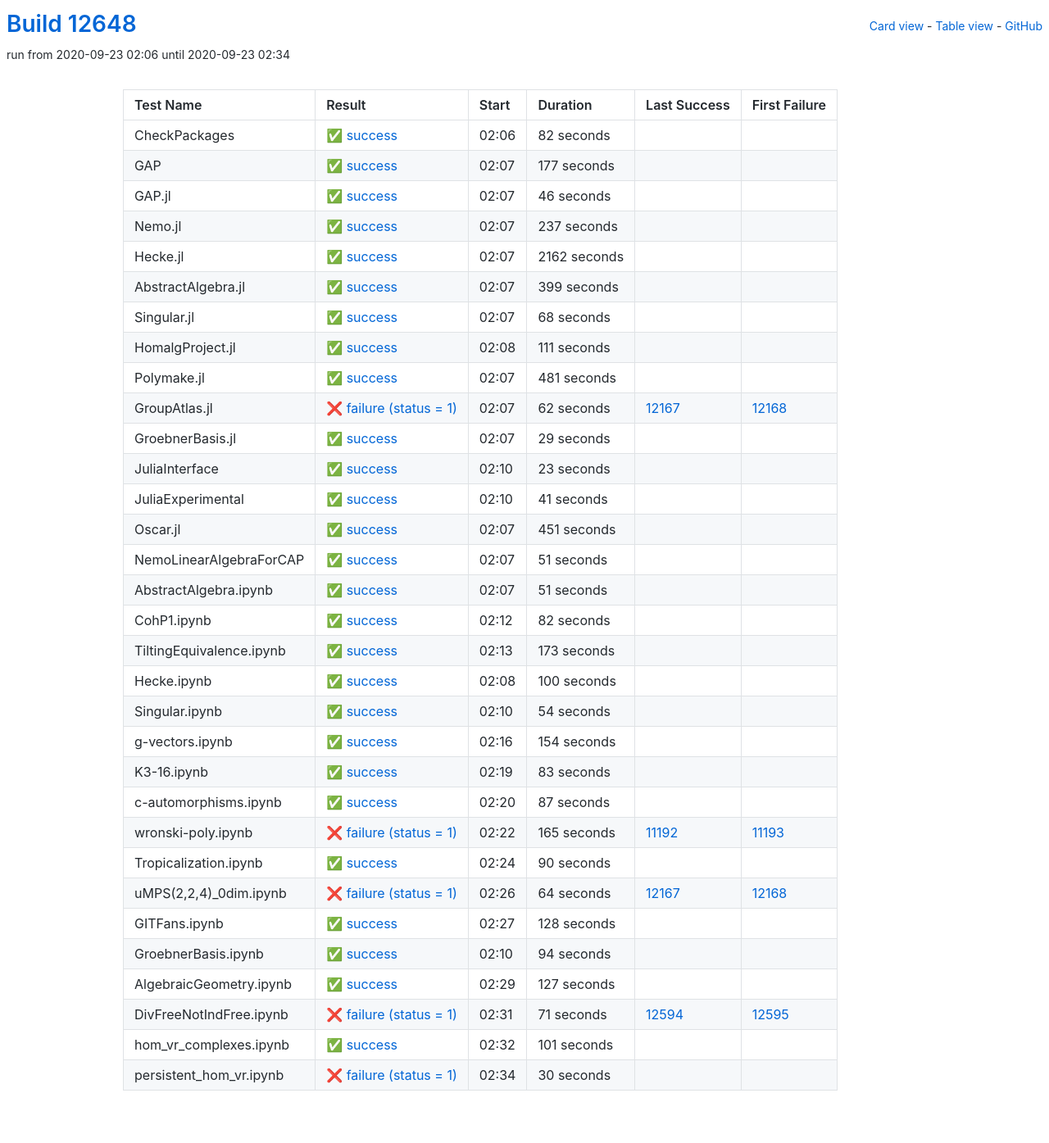
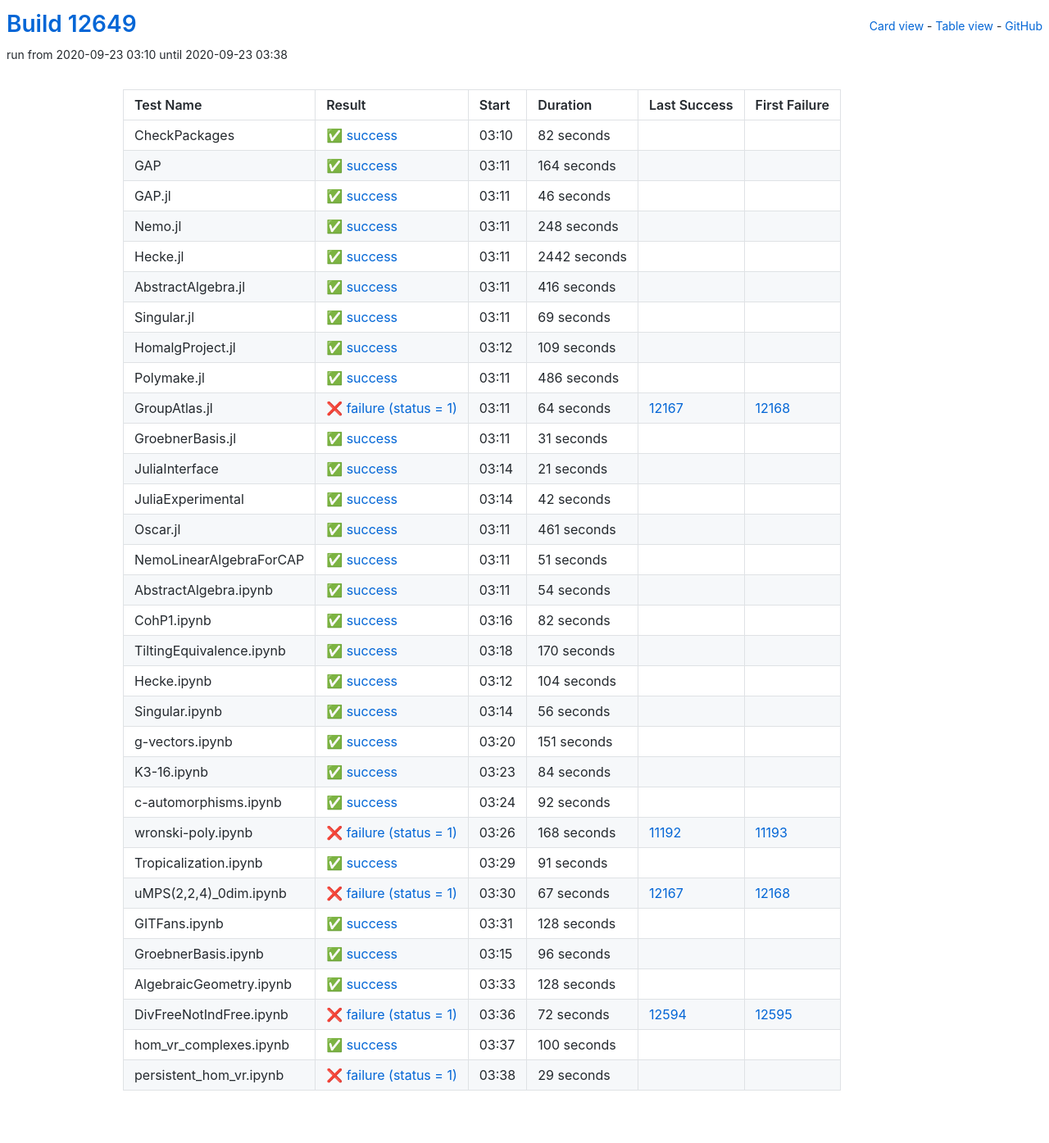
Before and after one commit to oscar-system/oscar-ci-status, a Jekyll site: the page built from table.html, in a window 1280 px wide. Shown: the whole page at 82% size. Built offline with Jekyll 4.4.1, drawn with Linux system fonts in a browser that asks for light colours.

Commit message:
Build #12649

```diff
--- a/_data/ci.yml
+++ b/_data/ci.yml
@@ -1,6 +1,6 @@
 ---
-build: 12648
-build_url: https://oscarci.mathematik.uni-kl.de/job/oscar/12648/
+build: 12649
+build_url: https://oscarci.mathematik.uni-kl.de/job/oscar/12649/
 job: oscar
 organization: oscar-system
 repo: oscar-ci-status
@@ -8,8 +8,8 @@ repourl: https://github.com/oscar-system/oscar-ci-status
 tests:
 - name: CheckPackages
   id: checkpackages
-  log: https://oscarci.mathematik.uni-kl.de/job/oscar/12648/artifact/logs/build-12648/CheckPackages.log
-  start: 2020-09-23 02:06
+  log: https://oscarci.mathematik.uni-kl.de/job/oscar/12649/artifact/logs/build-12649/CheckPackages.log
+  start: 2020-09-23 03:10
   success: true
   exitcode: 0
   status: success
@@ -20,20 +20,20 @@ tests:
   first_failure_url:
 - name: GAP
   id: gap
-  log: https://oscarci.mathematik.uni-kl.de/job/oscar/12648/artifact/logs/build-12648/GAP.log
-  start: 2020-09-23 02:07
+  log: https://oscarci.mathematik.uni-kl.de/job/oscar/12649/artifact/logs/build-12649/GAP.log
+  start: 2020-09-23 03:11
   success: true
   exitcode: 0
   status: success
-  duration: 177
+  duration: 164
   last_success: false
   last_success_url:
   first_failure: false
   first_failure_url:
 - name: GAP.jl
   id: gap-jl
-  log: https://oscarci.mathematik.uni-kl.de/job/oscar/12648/artifact/logs/build-12648/GAP.jl.log
-  start: 2020-09-23 02:07
+  log: https://oscarci.mathematik.uni-kl.de/job/oscar/12649/artifact/logs/build-12649/GAP.jl.log
+  start: 2020-09-23 03:11
   success: true
   exitcode: 0
   status: success
@@ -44,140 +44,140 @@ tests:
   first_failure_url:
 - name: Nemo.jl
   id: nemo-jl
-  log: https://oscarci.mathematik.uni-kl.de/job/oscar/12648/artifact/logs/build-12648/Nemo.jl.log
-  start: 2020-09-23 02:07
+  log: https://oscarci.mathematik.uni-kl.de/job/oscar/12649/artifact/logs/build-12649/Nemo.jl.log
+  start: 2020-09-23 03:11
   success: true
   exitcode: 0
   status: success
-  duration: 237
+  duration: 248
   last_success: false
   last_success_url:
   first_failure: false
   first_failure_url:
 - name: Hecke.jl
   id: hecke-jl
-  log: https://oscarci.mathematik.uni-kl.de/job/oscar/12648/artifact/logs/build-12648/Hecke.jl.log
-  start: 2020-09-23 02:07
+  log: https://oscarci.mathematik.uni-kl.de/job/oscar/12649/artifact/logs/build-12649/Hecke.jl.log
+  start: 2020-09-23 03:11
   success: true
   exitcode: 0
   status: success
-  duration: 2162
+  duration: 2442
   last_success: false
   last_success_url:
   first_failure: false
   first_failure_url:
 - name: AbstractAlgebra.jl
   id: abstractalgebra-jl
-  log: https://oscarci.mathematik.uni-kl.de/job/oscar/12648/artifact/logs/build-12648/AbstractAlgebra.jl.log
-  start: 2020-09-23 02:07
+  log: https://oscarci.mathematik.uni-kl.de/job/oscar/12649/artifact/logs/build-12649/AbstractAlgebra.jl.log
+  start: 2020-09-23 03:11
   success: true
   exitcode: 0
   status: success
-  duration: 399
+  duration: 416
   last_success: false
   last_success_url:
   first_failure: false
   first_failure_url:
 - name: Singular.jl
   id: singular-jl
-  log: https://oscarci.mathematik.uni-kl.de/job/oscar/12648/artifact/logs/build-12648/Singular.jl.log
-  start: 2020-09-23 02:07
+  log: https://oscarci.mathematik.uni-kl.de/job/oscar/12649/artifact/logs/build-12649/Singular.jl.log
+  start: 2020-09-23 03:11
   success: true
   exitcode: 0
   status: success
-  duration: 68
+  duration: 69
   last_success: false
   last_success_url:
   first_failure: false
   first_failure_url:
 - name: HomalgProject.jl
   id: homalgproject-jl
-  log: https://oscarci.mathematik.uni-kl.de/job/oscar/12648/artifact/logs/build-12648/HomalgProject.jl.log
-  start: 2020-09-23 02:08
+  log: https://oscarci.mathematik.uni-kl.de/job/oscar/12649/artifact/logs/build-12649/HomalgProject.jl.log
+  start: 2020-09-23 03:12
   success: true
   exitcode: 0
   status: success
-  duration: 111
+  duration: 109
   last_success: false
   last_success_url:
   first_failure: false
   first_failure_url:
 - name: Polymake.jl
   id: polymake-jl
-  log: https://oscarci.mathematik.uni-kl.de/job/oscar/12648/artifact/logs/build-12648/Polymake.jl.log
-  start: 2020-09-23 02:07
+  log: https://oscarci.mathematik.uni-kl.de/job/oscar/12649/artifact/logs/build-12649/Polymake.jl.log
+  start: 2020-09-23 03:11
   success: true
   exitcode: 0
   status: success
-  duration: 481
+  duration: 486
   last_success: false
   last_success_url:
   first_failure: false
   first_failure_url:
 - name: GroupAtlas.jl
   id: groupatlas-jl
-  log: https://oscarci.mathematik.uni-kl.de/job/oscar/12648/artifact/logs/build-12648/GroupAtlas.jl.log
-  start: 2020-09-23 02:07
+  log: https://oscarci.mathematik.uni-kl.de/job/oscar/12649/artifact/logs/build-12649/GroupAtlas.jl.log
+  start: 2020-09-23 03:11
   success: false
   exitcode: 1
   status: failure
-  duration: 62
+  duration: 64
   last_success: 12167
   last_success_url: https://oscarci.mathematik.uni-kl.de/job/oscar/12167/
   first_failure: 12168
   first_failure_url: https://oscarci.mathematik.uni-kl.de/job/oscar/12168/
 - name: GroebnerBasis.jl
   id: groebnerbasis-jl
-  log: https://oscarci.mathematik.uni-kl.de/job/oscar/12648/artifact/logs/build-12648/GroebnerBasis.jl.log
-  start: 2020-09-23 02:07
+  log: https://oscarci.mathematik.uni-kl.de/job/oscar/12649/artifact/logs/build-12649/GroebnerBasis.jl.log
+  start: 2020-09-23 03:11
   success: true
   exitcode: 0
   status: success
-  duration: 29
+  duration: 31
   last_success: false
   last_success_url:
   first_failure: false
   first_failure_url:
 - name: JuliaInterface
   id: juliainterface
-  log: https://oscarci.mathematik.uni-kl.de/job/oscar/12648/artifact/logs/build-12648/JuliaInterface.log
-  start: 2020-09-23 02:10
+  log: https://oscarci.mathematik.uni-kl.de/job/oscar/12649/artifact/logs/build-12649/JuliaInterface.log
+  start: 2020-09-23 03:14
   success: true
   exitcode: 0
   status: success
-  duration: 23
+  duration: 21
   last_success: false
   last_success_url:
   first_failure: false
   first_failure_url:
 - name: JuliaExperimental
   id: juliaexperimental
-  log: https://oscarci.mathematik.uni-kl.de/job/oscar/12648/artifact/logs/build-12648/JuliaExperimental.log
-  start: 2020-09-23 02:10
+  log: https://oscarci.mathematik.uni-kl.de/job/oscar/12649/artifact/logs/build-12649/JuliaExperimental.log
+  start: 2020-09-23 03:14
   success: true
   exitcode: 0
   status: success
-  duration: 41
+  duration: 42
   last_success: false
   last_success_url:
   first_failure: false
   first_failure_url:
 - name: Oscar.jl
   id: oscar-jl
-  log: https://oscarci.mathematik.uni-kl.de/job/oscar/12648/artifact/logs/build-12648/Oscar.jl.log
-  start: 2020-09-23 02:07
+  log: https://oscarci.mathematik.uni-kl.de/job/oscar/12649/artifact/logs/build-12649/Oscar.jl.log
+  start: 2020-09-23 03:11
   success: true
   exitcode: 0
   status: success
-  duration: 451
+  duration: 461
   last_success: false
   last_success_url:
   first_failure: false
   first_failure_url:
 - name: NemoLinearAlgebraForCAP
   id: nemolinearalgebraforcap
-  log: https://oscarci.mathematik.uni-kl.de/job/oscar/12648/artifact/logs/build-12648/NemoLinearAlgebraForCAP.log
-  start: 2020-09-23 02:07
+  log: https://oscarci.mathematik.uni-kl.de/job/oscar/12649/artifact/logs/build-12649/NemoLinearAlgebraForCAP.log
+  start: 2020-09-23 03:11
   success: true
   exitcode: 0
   status: success
@@ -188,20 +188,20 @@ tests:
   first_failure_url:
 - name: AbstractAlgebra.ipynb
   id: abstractalgebra-ipynb
-  log: https://oscarci.mathematik.uni-kl.de/job/oscar/12648/artifact/logs/build-12648/AbstractAlgebra.ipynb.log
-  start: 2020-09-23 02:07
+  log: https://oscarci.mathematik.uni-kl.de/job/oscar/12649/artifact/logs/build-12649/AbstractAlgebra.ipynb.log
+  start: 2020-09-23 03:11
   success: true
   exitcode: 0
   status: success
-  duration: 51
+  duration: 54
   last_success: false
   last_success_url:
   first_failure: false
   first_failure_url:
 - name: CohP1.ipynb
   id: cohp1-ipynb
-  log: https://oscarci.mathematik.uni-kl.de/job/oscar/12648/artifact/logs/build-12648/CohP1.ipynb.log
-  start: 2020-09-23 02:12
+  log: https://oscarci.mathematik.uni-kl.de/job/oscar/12649/artifact/logs/build-12649/CohP1.ipynb.log
+  start: 2020-09-23 03:16
   success: true
   exitcode: 0
   status: success
@@ -212,116 +212,116 @@ tests:
   first_failure_url:
 - name: TiltingEquivalence.ipynb
   id: tiltingequivalence-ipynb
-  log: https://oscarci.mathematik.uni-kl.de/job/oscar/12648/artifact/logs/build-12648/TiltingEquivalence.ipynb.log
-  start: 2020-09-23 02:13
+  log: https://oscarci.mathematik.uni-kl.de/job/oscar/12649/artifact/logs/build-12649/TiltingEquivalence.ipynb.log
+  start: 2020-09-23 03:18
   success: true
   exitcode: 0
   status: success
-  duration: 173
+  duration: 170
   last_success: false
   last_success_url:
   first_failure: false
   first_failure_url:
 - name: Hecke.ipynb
   id: hecke-ipynb
-  log: https://oscarci.mathematik.uni-kl.de/job/oscar/12648/artifact/logs/build-12648/Hecke.ipynb.log
-  start: 2020-09-23 02:08
+  log: https://oscarci.mathematik.uni-kl.de/job/oscar/12649/artifact/logs/build-12649/Hecke.ipynb.log
+  start: 2020-09-23 03:12
   success: true
   exitcode: 0
   status: success
-  duration: 100
+  duration: 104
   last_success: false
   last_success_url:
   first_failure: false
   first_failure_url:
 - name: Singular.ipynb
   id: singular-ipynb
-  log: https://oscarci.mathematik.uni-kl.de/job/oscar/12648/artifact/logs/build-12648/Singular.ipynb.log
-  start: 2020-09-23 02:10
+  log: https://oscarci.mathematik.uni-kl.de/job/oscar/12649/artifact/logs/build-12649/Singular.ipynb.log
+  start: 2020-09-23 03:14
   success: true
   exitcode: 0
   status: success
-  duration: 54
+  duration: 56
   last_success: false
   last_success_url:
   first_failure: false
   first_failure_url:
 - name: g-vectors.ipynb
   id: g-vectors-ipynb
-  log: https://oscarci.mathematik.uni-kl.de/job/oscar/12648/artifact/logs/build-12648/g-vectors.ipynb.log
-  start: 2020-09-23 02:16
+  log: https://oscarci.mathematik.uni-kl.de/job/oscar/12649/artifact/logs/build-12649/g-vectors.ipynb.log
+  start: 2020-09-23 03:20
   success: true
   exitcode: 0
   status: success
-  duration: 154
+  duration: 151
   last_success: false
   last_success_url:
   first_failure: false
   first_failure_url:
 - name: K3-16.ipynb
   id: k3-16-ipynb
-  log: https://oscarci.mathematik.uni-kl.de/job/oscar/12648/artifact/logs/build-12648/K3-16.ipynb.log
-  start: 2020-09-23 02:19
+  log: https://oscarci.mathematik.uni-kl.de/job/oscar/12649/artifact/logs/build-12649/K3-16.ipynb.log
+  start: 2020-09-23 03:23
   success: true
   exitcode: 0
   status: success
-  duration: 83
+  duration: 84
   last_success: false
   last_success_url:
   first_failure: false
   first_failure_url:
 - name: c-automorphisms.ipynb
   id: c-automorphisms-ipynb
-  log: https://oscarci.mathematik.uni-kl.de/job/oscar/12648/artifact/logs/build-12648/c-automorphisms.ipynb.log
-  start: 2020-09-23 02:20
+  log: https://oscarci.mathematik.uni-kl.de/job/oscar/12649/artifact/logs/build-12649/c-automorphisms.ipynb.log
+  start: 2020-09-23 03:24
   success: true
   exitcode: 0
   status: success
-  duration: 87
+  duration: 92
   last_success: false
   last_success_url:
   first_failure: false
   first_failure_url:
 - name: wronski-poly.ipynb
   id: wronski-poly-ipynb
-  log: https://oscarci.mathematik.uni-kl.de/job/oscar/12648/artifact/logs/build-12648/wronski-poly.ipynb.log
-  start: 2020-09-23 02:22
+  log: https://oscarci.mathematik.uni-kl.de/job/oscar/12649/artifact/logs/build-12649/wronski-poly.ipynb.log
+  start: 2020-09-23 03:26
   success: false
   exitcode: 1
   status: failure
-  duration: 165
+  duration: 168
   last_success: 11192
   last_success_url: https://oscarci.mathematik.uni-kl.de/job/oscar/11192/
   first_failure: 11193
   first_failure_url: https://oscarci.mathematik.uni-kl.de/job/oscar/11193/
 - name: Tropicalization.ipynb
   id: tropicalization-ipynb
-  log: https://oscarci.mathematik.uni-kl.de/job/oscar/12648/artifact/logs/build-12648/Tropicalization.ipynb.log
-  start: 2020-09-23 02:24
+  log: https://oscarci.mathematik.uni-kl.de/job/oscar/12649/artifact/logs/build-12649/Tropicalization.ipynb.log
+  start: 2020-09-23 03:29
   success: true
   exitcode: 0
   status: success
-  duration: 90
+  duration: 91
   last_success: false
   last_success_url:
   first_failure: false
   first_failure_url:
 - name: uMPS(2,2,4)_0dim.ipynb
   id: umps-2-2-4-0dim-ipynb
-  log: https://oscarci.mathematik.uni-kl.de/job/oscar/12648/artifact/logs/build-12648/uMPS-2-2-4-_0dim.ipynb.log
-  start: 2020-09-23 02:26
+  log: https://oscarci.mathematik.uni-kl.de/job/oscar/12649/artifact/logs/build-12649/uMPS-2-2-4-_0dim.ipynb.log
+  start: 2020-09-23 03:30
   success: false
   exitcode: 1
   status: failure
-  duration: 64
+  duration: 67
   last_success: 12167
   last_success_url: https://oscarci.mathematik.uni-kl.de/job/oscar/12167/
   first_failure: 12168
   first_failure_url: https://oscarci.mathematik.uni-kl.de/job/oscar/12168/
 - name: GITFans.ipynb
   id: gitfans-ipynb
-  log: https://oscarci.mathematik.uni-kl.de/job/oscar/12648/artifact/logs/build-12648/GITFans.ipynb.log
-  start: 2020-09-23 02:27
+  log: https://oscarci.mathematik.uni-kl.de/job/oscar/12649/artifact/logs/build-12649/GITFans.ipynb.log
+  start: 2020-09-23 03:31
   success: true
   exitcode: 0
   status: success
@@ -332,60 +332,60 @@ tests:
   first_failure_url:
 - name: GroebnerBasis.ipynb
   id: groebnerbasis-ipynb
-  log: https://oscarci.mathematik.uni-kl.de/job/oscar/12648/artifact/logs/build-12648/GroebnerBasis.ipynb.log
-  start: 2020-09-23 02:10
+  log: https://oscarci.mathematik.uni-kl.de/job/oscar/12649/artifact/logs/build-12649/GroebnerBasis.ipynb.log
+  start: 2020-09-23 03:15
   success: true
   exitcode: 0
   status: success
-  duration: 94
+  duration: 96
   last_success: false
   last_success_url:
   first_failure: false
   first_failure_url:
 - name: AlgebraicGeometry.ipynb
   id: algebraicgeometry-ipynb
-  log: https://oscarci.mathematik.uni-kl.de/job/oscar/12648/artifact/logs/build-12648/AlgebraicGeometry.ipynb.log
-  start: 2020-09-23 02:29
+  log: https://oscarci.mathematik.uni-kl.de/job/oscar/12649/artifact/logs/build-12649/AlgebraicGeometry.ipynb.log
+  start: 2020-09-23 03:33
   success: true
   exitcode: 0
   status: success
-  duration: 127
+  duration: 128
   last_success: false
   last_success_url:
   first_failure: false
   first_failure_url:
 - name: DivFreeNotIndFree.ipynb
   id: divfreenotindfree-ipynb
-  log: https://oscarci.mathematik.uni-kl.de/job/oscar/12648/artifact/logs/build-12648/DivFreeNotIndFree.ipynb.log
-  start: 2020-09-23 02:31
+  log: https://oscarci.mathematik.uni-kl.de/job/oscar/12649/artifact/logs/build-12649/DivFreeNotIndFree.ipynb.log
+  start: 2020-09-23 03:36
   success: false
   exitcode: 1
   status: failure
-  duration: 71
+  duration: 72
   last_success: 12594
   last_success_url: https://oscarci.mathematik.uni-kl.de/job/oscar/12594/
   first_failure: 12595
   first_failure_url: https://oscarci.mathematik.uni-kl.de/job/oscar/12595/
 - name: hom_vr_complexes.ipynb
   id: hom-vr-complexes-ipynb
-  log: https://oscarci.mathematik.uni-kl.de/job/oscar/12648/artifact/logs/build-12648/hom_vr_complexes.ipynb.log
-  start: 2020-09-23 02:32
+  log: https://oscarci.mathematik.uni-kl.de/job/oscar/12649/artifact/logs/build-12649/hom_vr_complexes.ipynb.log
+  start: 2020-09-23 03:37
   success: true
   exitcode: 0
   status: success
-  duration: 101
+  duration: 100
   last_success: false
   last_success_url:
   first_failure: false
   first_failure_url:
 - name: persistent_hom_vr.ipynb
   id: persistent-hom-vr-ipynb
-  log: https://oscarci.mathematik.uni-kl.de/job/oscar/12648/artifact/logs/build-12648/persistent_hom_vr.ipynb.log
-  start: 2020-09-23 02:34
+  log: https://oscarci.mathematik.uni-kl.de/job/oscar/12649/artifact/logs/build-12649/persistent_hom_vr.ipynb.log
+  start: 2020-09-23 03:38
   success: false
   exitcode: 1
   status: failure
-  duration: 30
+  duration: 29
   last_success: false
   last_success_url:
   first_failure: false
```
Also changed, not shown: README.md.
